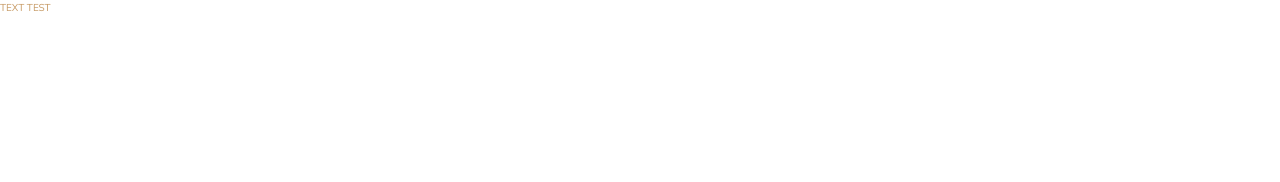
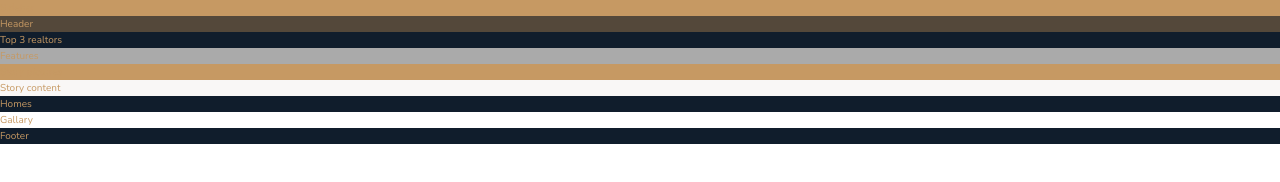
Before and after one commit to LKb22/nexter-page, a website: page index.html in a window 1280 px wide. Drawn offline with nearby package versions, Linux system fonts and the light colour scheme; files that its build step writes are made by us from their sources.

Commit message:
divs and base imports

```diff
--- a/index.html
+++ b/index.html
@@ -12,6 +12,41 @@
         <title>nexter &mdash; your home, your freedom</title>
     </head>
     <body class="container">
-       TEXT TEST
+       <div class="sidebar">
+        Sidebar
+       </div>
+
+       <header class="header">
+        Header
+       </header>
+
+       <div class="realtors">
+        Top 3 realtors
+       </div>
+
+       <div class="features">
+        Features
+       </div>
+
+       <!-- Since we are using CSS grid, we can just create the two grid divs without the parent div -->
+       <div class="story__pictures">
+        Story pictures
+       </div>
+
+       <div class="story__content">
+        Story content
+       </div>
+
+       <section class="homes">
+        Homes
+       </section>
+
+       <section class="galary">
+        Gallary
+       </section>
+
+       <footer class="footer">
+        Footer
+       </footer>
     </body>
 </html>
--- a/sass/_features.scss
+++ b/sass/_features.scss
@@ -0,0 +1,5 @@
+@use "base"; // Import base with the namespace
+
+.features {
+  background-color: base.$color-grey-light-2; // Correctly reference the variable
+}
--- a/sass/_footer.scss
+++ b/sass/_footer.scss
@@ -0,0 +1,5 @@
+@use "base"; // Import base with the namespace
+
+.footer {
+  background-color: base.$color-secondary; // Correctly reference the variable}
+}
--- a/sass/_gallery.scss
+++ b/sass/_gallery.scss
@@ -0,0 +1,5 @@
+@use "base"; // Import base with the namespace
+
+.gallary {
+  background-color: base.$color-grey-dark-1; // Correctly reference the variable}
+}
--- a/sass/_header.scss
+++ b/sass/_header.scss
@@ -0,0 +1,5 @@
+@use "base"; // Import base with the namespace
+
+.header {
+  background-color: base.$color-grey-dark-1 // Correctly reference the variable
+}
--- a/sass/_homes.scss
+++ b/sass/_homes.scss
@@ -0,0 +1,5 @@
+@use "base"; // Import base with the namespace
+
+.homes {
+  background-color: base.$color-secondary; // Correctly reference the variable}
+}
--- a/sass/_realtors.scss
+++ b/sass/_realtors.scss
@@ -0,0 +1,5 @@
+@use "base"; // Import base with the namespace
+
+.realtors {
+  background-color: base.$color-secondary; // Correctly reference the variable
+}
--- a/sass/_sidebar.scss
+++ b/sass/_sidebar.scss
@@ -0,0 +1,5 @@
+@use "base"; // Import base with the namespace
+
+.sidebar {
+  background-color: base.$color-primary; // Correctly reference the variable
+}
--- a/sass/_story.scss
+++ b/sass/_story.scss
@@ -0,0 +1,12 @@
+@use "base"; // Import base with the namespace
+
+.story {
+
+  &__pictures {
+    background-color: base.$color-primary; // Correctly reference the variable}
+  }
+
+  &__content {
+    background-color: base.$color-grey-light-1; // Correctly reference the variable}
+  }
+}
--- a/sass/main.scss
+++ b/sass/main.scss
@@ -1,4 +1,4 @@
-@use "base";
+@use "base"; // This makes all variables, mixins, and functions directly accessible
 @use "typography";
 
 @use "sidebar";
```
Also changed, not shown: 1 other file.
